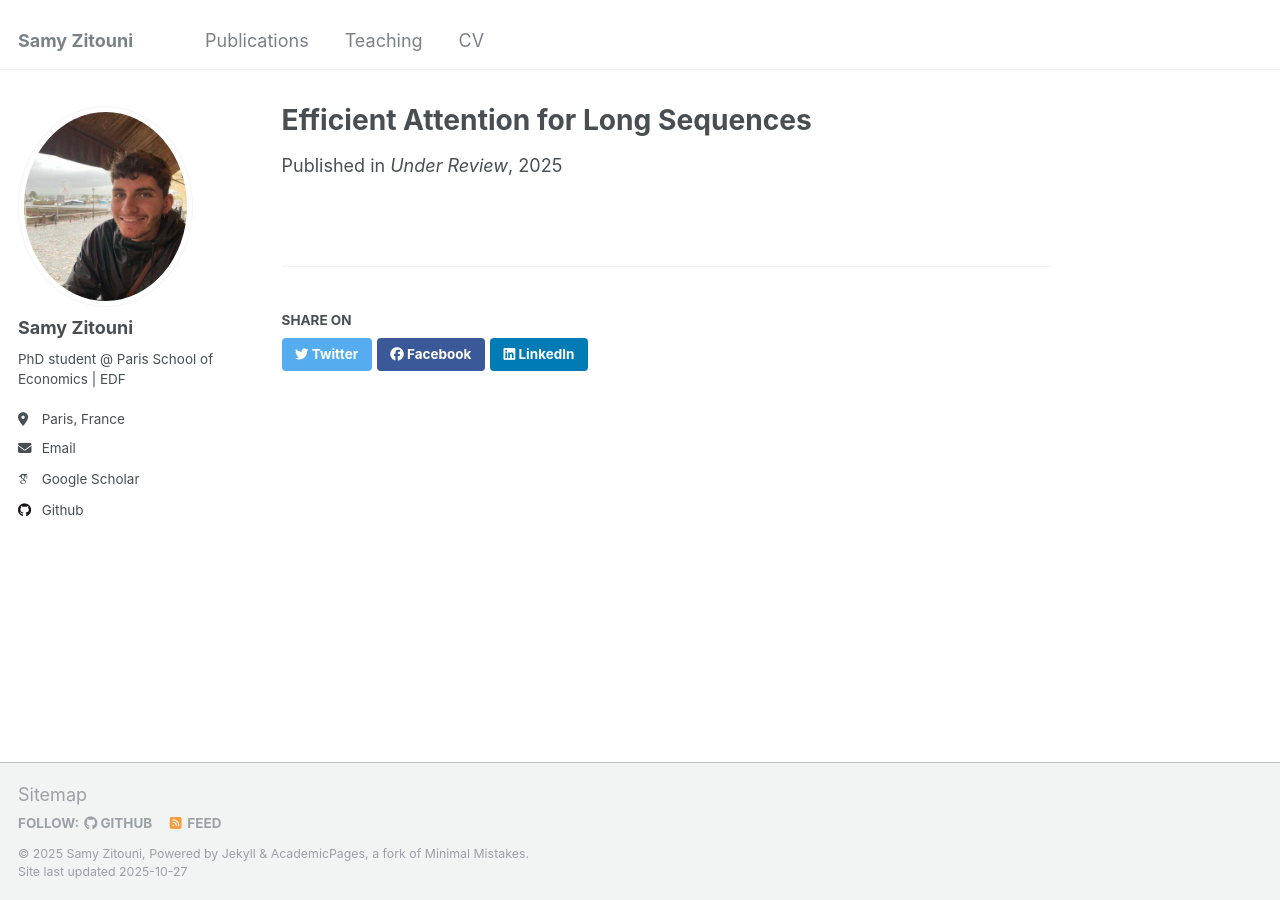
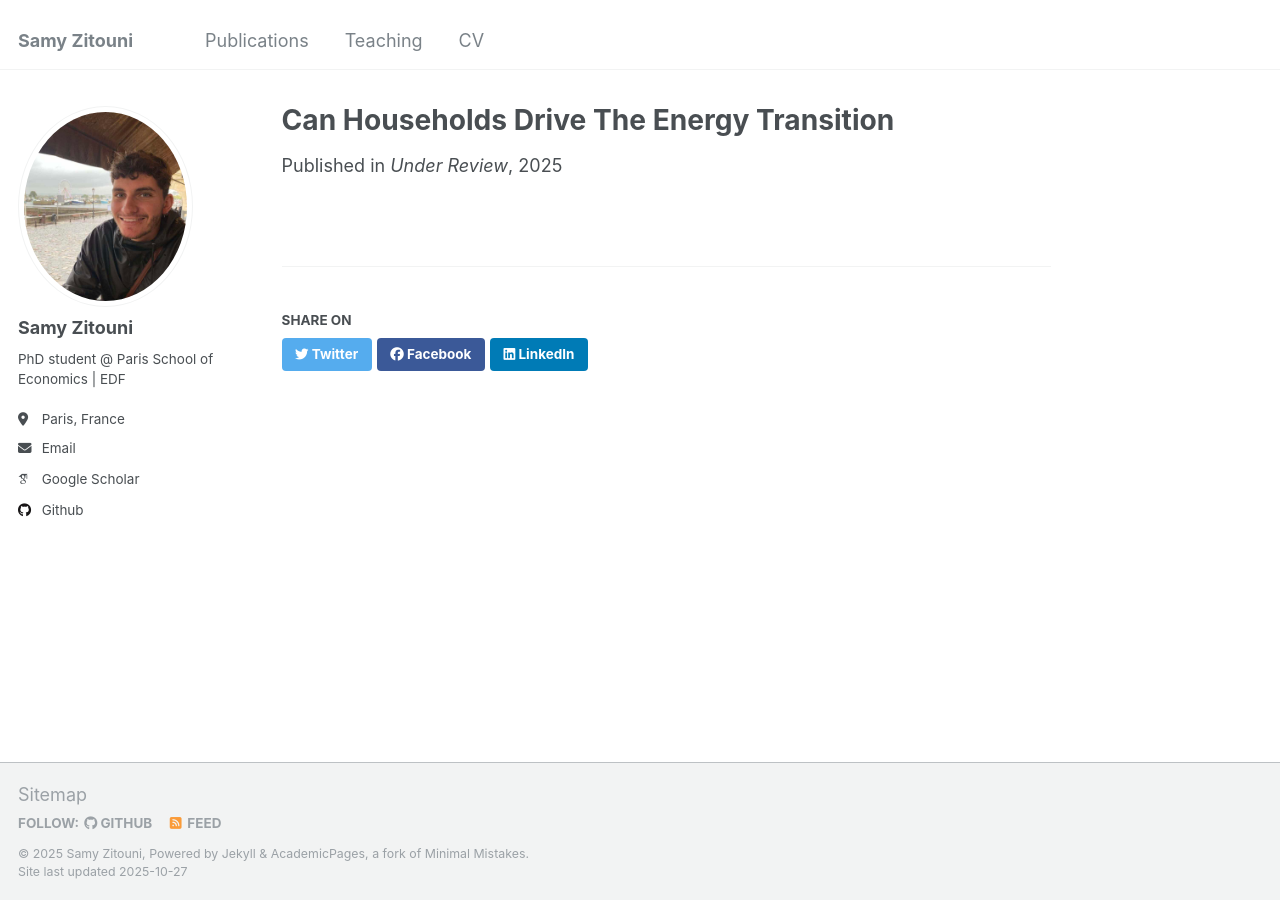
Before and after one commit to SamyZtn/samyzitouni.github.io, a Jekyll site: the page built from _publications/test1.md, in a window 1280 px wide. Built offline with Jekyll 4.4.1, drawn with Linux system fonts in a browser that asks for light colours; some web fonts are replaced.

Commit message:
Update test1.md

```diff
--- a/_publications/test1.md
+++ b/_publications/test1.md
@@ -1,5 +1,5 @@
 ---
-title: "Efficient Attention for Long Sequences"
+title: "Can Households Drive The Energy Transition"
 authors:
   - Samy Zitouni
   - Corinne Chaton
```
Also changed, not shown: other parts of _publications/test1.md (+1 -3 lines).
